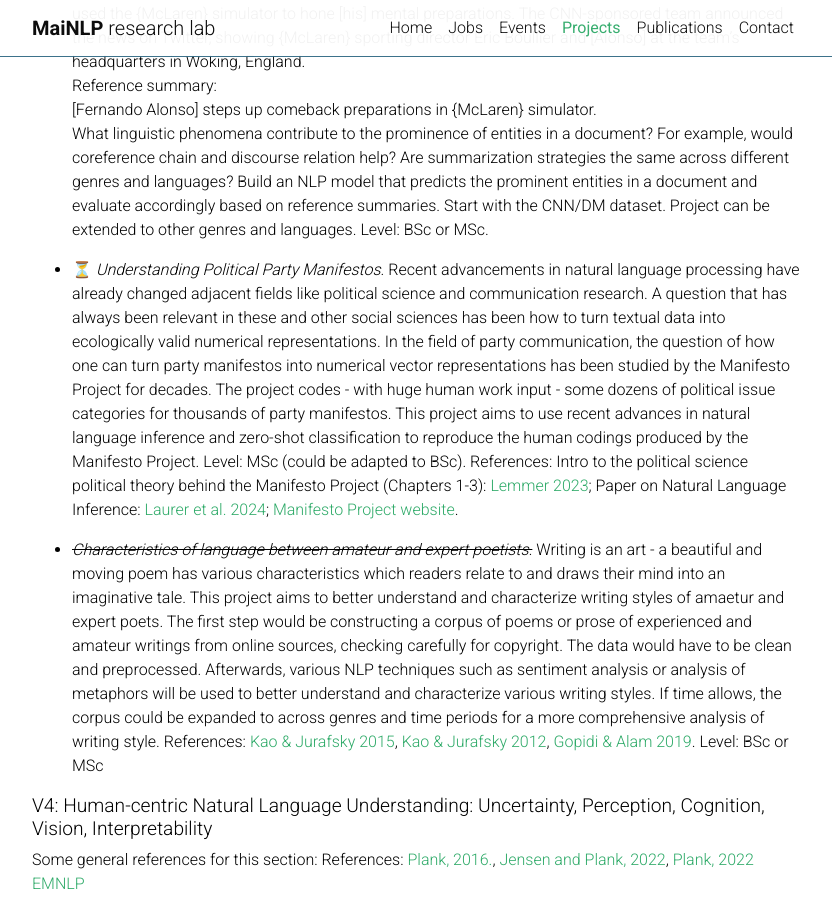
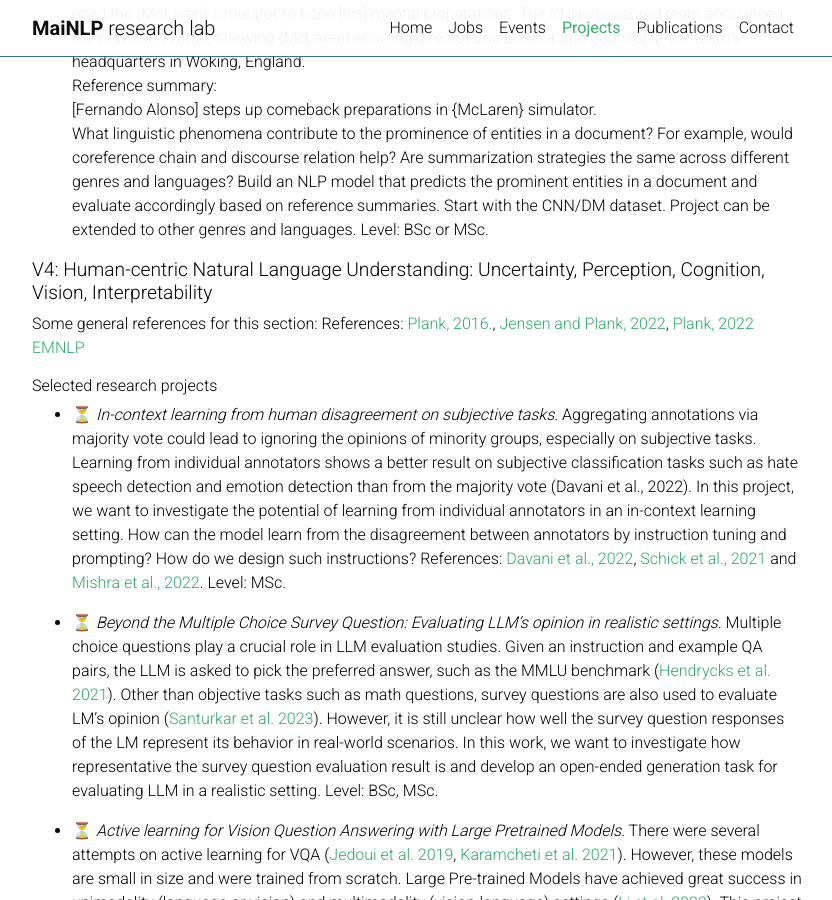
Before and after one commit to mainlp/mainlp.github.io, a Jekyll site: the page built from _pages/projects.md, in a window 1280 px wide and 900 px high, scrolled down 7275 px. Shown: the whole window, without its empty margins (223-1055 px from the left). Built offline with Jekyll 4.4.1, drawn with Linux system fonts in a browser that asks for light colours; emoji names are drawn with the system emoji font; comment, search, counter and statistics services are not loaded; a style sheet for code colours, icons or effects is not loaded.

Commit message:
Update projects.md

```diff
--- a/_pages/projects.md
+++ b/_pages/projects.md
@@ -192,10 +192,6 @@ What linguistic phenomena contribute to the prominence of entities in a document
 Build an NLP model that predicts the prominent entities in a document and evaluate accordingly based on reference summaries.
 Start with the CNN/DM dataset. Project can be extended to other genres and languages. Level: BSc or MSc.
 
-- :hourglass_flowing_sand:  *Understanding Political Party Manifestos*. Recent advancements in natural language processing have already changed adjacent fields like political science and communication research. A question that has always been relevant in these and other social sciences has been how to turn textual data into ecologically valid numerical representations. In the field of party communication, the question of how one can turn party manifestos into numerical vector representations has been studied by the Manifesto Project for decades. The project codes - with huge human work input - some dozens of political issue categories for thousands of party manifestos. This project aims to use recent advances in natural language inference and zero-shot classification to reproduce the human codings produced by the Manifesto Project. Level: MSc (could be adapted to BSc). References: Intro to the political science political theory behind the Manifesto Project (Chapters 1-3): [Lemmer 2023](https://doi.org/10.25593/978-3-96147-671-8); Paper on Natural Language Inference: [Laurer et al. 2024](https://www.cambridge.org/core/journals/political-analysis/article/less-annotating-more-classifying-addressing-the-data-scarcity-issue-of-supervised-machine-learning-with-deep-transfer-learning-and-bertnli/05BB05555241762889825B080E097C27); [Manifesto Project website](https://manifesto-project.wzb.eu/).
-
-- ~~*Characteristics of language between amateur and expert poetists.*~~ Writing is an art - a beautiful and moving poem has various characteristics which readers relate to and draws their mind into an imaginative tale. This project aims to better understand and characterize writing styles of amaetur and expert poets. The first step would be constructing a corpus of poems or prose of experienced and amateur writings from online sources, checking carefully for copyright. The data would have to be clean and preprocessed. Afterwards, various NLP techniques such as sentiment analysis or analysis of metaphors will be used to better understand and characterize various writing styles. If time allows, the corpus could be expanded to across genres and time periods for a more comprehensive analysis of writing style. References: [Kao & Jurafsky 2015](https://aclanthology.org/2015.lilt-12.3.pdf), [Kao & Jurafsky 2012](https://aclanthology.org/W12-2502.pdf), [Gopidi & Alam 2019](https://aclanthology.org/W19-4702.pdf). Level: BSc or MSc
-
 
 <a name="v4"/>
 ### V4: Human-centric Natural Language Understanding: Uncertainty, Perception, Cognition, Vision, Interpretability
```
